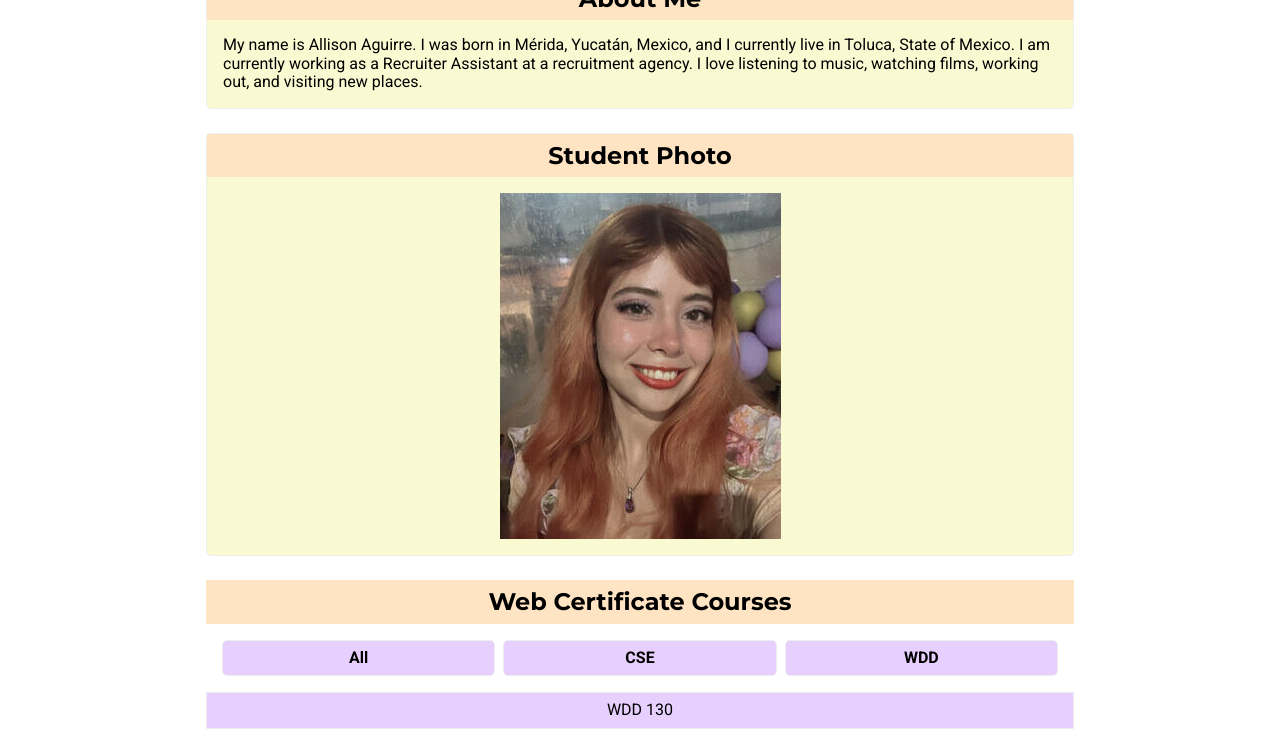
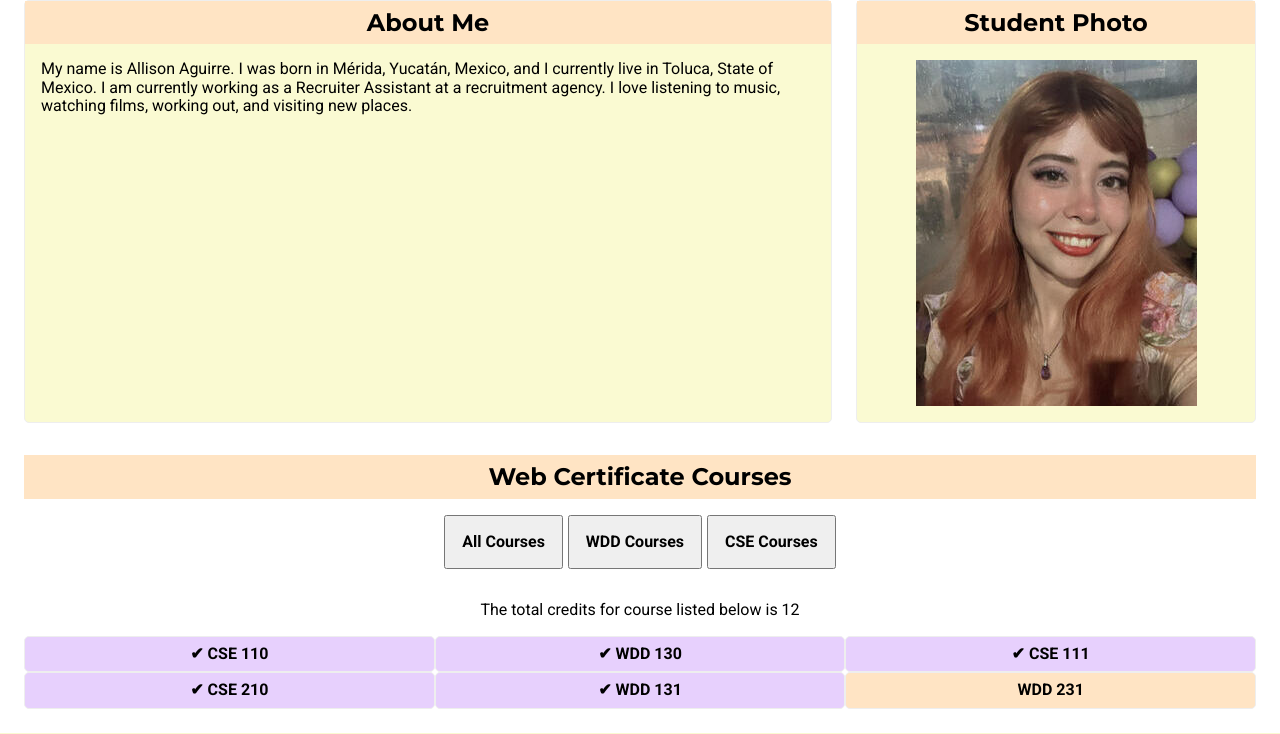
Before and after one commit to allisonAG/wdd231, a plain HTML site: page index.html in a window 1280 px wide. Shown: the part 171-905 px from the top of the page. Drawn offline with Linux system fonts and the light colour scheme; files that its build step writes are made by us from their sources.

Commit message:
home page changes

```diff
--- a/index.html
+++ b/index.html
@@ -32,6 +32,7 @@
     <main>
         <h1>Home</h1>
         <div class="cards">
+            <div class="me-section">
                 <section class="me">
                     <h2>About Me</h2>
                     <p>My name is Allison Aguirre. I was born in Mérida, Yucatán, Mexico, and I currently
@@ -42,23 +43,19 @@
                     <h2>Student Photo</h2>
                     <img src="images/allison.jpg" alt="My photo">
                 </section>
+            </div>
             <section class="courses">
                 <h2>Web Certificate Courses</h2>
-                <div class="cert">
-                    <a href="#">All</a>
-                    <a href="#">CSE</a>
-                    <a href="#">WDD</a>
+                <div class="buttons">
+                    <button id="all">All Courses</button>
+                    <button id="wdd">WDD Courses</button>
+                    <button id="cse">CSE Courses</button>
                 </div>
-                <div class="courses-list">
-                    <ul>
-                        <li>WDD 130</li>
-                        <li>WDD 131</li>
-                        <li>WDD 231</li>
-                    </ul>
-                    <p>The total credits for course listed above is 6</p>
-                </div>
+                <p id="credits"></p>
+                <div id="certification"></div>
             </section>
         </div>
+
     </main>
     <footer>
         <div class="social">
--- a/scripts/course.js
+++ b/scripts/course.js
@@ -0,0 +1,132 @@
+const courses = [
+    {
+        subject: 'CSE',
+        number: 110,
+        title: 'Introduction to Programming',
+        credits: 2,
+        certificate: 'Web and Computer Programming',
+        description: 'This course will introduce students to programming. It will introduce the building blocks of programming languages (variables, decisions, calculations, loops, array, and input/output) and use them to solve problems.',
+        technology: [
+            'Python'
+        ],
+        completed: true
+    },
+    {
+        subject: 'WDD',
+        number: 130,
+        title: 'Web Fundamentals',
+        credits: 2,
+        certificate: 'Web and Computer Programming',
+        description: 'This course introduces students to the World Wide Web and to careers in web site design and development. The course is hands on with students actually participating in simple web designs and programming. It is anticipated that students who complete this course will understand the fields of web design and development and will have a good idea if they want to pursue this degree as a major.',
+        technology: [
+            'HTML',
+            'CSS'
+        ],
+        completed: true
+    },
+    {
+        subject: 'CSE',
+        number: 111,
+        title: 'Programming with Functions',
+        credits: 2,
+        certificate: 'Web and Computer Programming',
+        description: 'CSE 111 students become more organized, efficient, and powerful computer programmers by learning to research and call functions written by others; to write, call , debug, and test their own functions; and to handle errors within functions. CSE 111 students write programs with functions to solve problems in many disciplines, including business, physical science, human performance, and humanities.',
+        technology: [
+            'Python'
+        ],
+        completed: true
+    },
+    {
+        subject: 'CSE',
+        number: 210,
+        title: 'Programming with Classes',
+        credits: 2,
+        certificate: 'Web and Computer Programming',
+        description: 'This course will introduce the notion of classes and objects. It will present encapsulation at a conceptual level. It will also work with inheritance and polymorphism.',
+        technology: [
+            'C#'
+        ],
+        completed: true
+    },
+    {
+        subject: 'WDD',
+        number: 131,
+        title: 'Dynamic Web Fundamentals',
+        credits: 2,
+        certificate: 'Web and Computer Programming',
+        description: 'This course builds on prior experience in Web Fundamentals and programming. Students will learn to create dynamic websites that use JavaScript to respond to events, update content, and create responsive user experiences.',
+        technology: [
+            'HTML',
+            'CSS',
+            'JavaScript'
+        ],
+        completed: true
+    },
+    {
+        subject: 'WDD',
+        number: 231,
+        title: 'Frontend Web Development I',
+        credits: 2,
+        certificate: 'Web and Computer Programming',
+        description: 'This course builds on prior experience with Dynamic Web Fundamentals and programming. Students will focus on user experience, accessibility, compliance, performance optimization, and basic API usage.',
+        technology: [
+            'HTML',
+            'CSS',
+            'JavaScript'
+        ],
+        completed: false
+    }
+]
+
+createCoursesCard(courses);
+
+// Courses buttons
+
+const all = document.getElementById('all');
+const wdd = document.getElementById('wdd');
+const cse = document.getElementById('cse');
+
+all.addEventListener('click', () => {
+    createCoursesCard(courses)
+});
+
+wdd.addEventListener('click', () => {
+    createCoursesCard(courses.filter(course =>
+        course.subject === "WDD"
+    ))
+});
+
+cse.addEventListener('click', () => {
+    createCoursesCard(courses.filter(course =>
+        course.subject === "CSE"
+    ))
+});
+
+function createCoursesCard(courses) {
+    document.getElementById('certification').innerHTML = "";
+    courses.forEach(course => {
+        const card = document.createElement('div');
+        card.classList.add('cert');
+
+        // Completed courses classes
+        if (course.completed) {
+            card.classList.add('completed');
+        }
+        else {
+            card.classList.add('not-completed');
+        }
+
+        const ul = document.createElement('ul');
+
+        const subjectLi = document.createElement('li');
+        subjectLi.innerHTML = `${course.subject} ${course.number}`;
+
+        ul.appendChild(subjectLi);
+        card.appendChild(ul);
+
+        document.getElementById('certification').appendChild(card);
+    });
+
+    const totalCredits = courses.reduce((sum, course) => sum + course.credits, 0);
+    document.getElementById('credits').innerHTML = `The total credits for course listed below is ${totalCredits}`;
+}
--- a/scripts/date.js
+++ b/scripts/date.js
@@ -0,0 +1,8 @@
+const year = document.querySelector('#currentyear');
+const lastModified = document.querySelector('#lastModified');
+
+const today = new Date();
+
+year.innerHTML = today.getFullYear();
+
+lastModified.innerHTML = `Last Modified: ${document.lastModified}`;
--- /dev/null
+++ b/styles/larger.css
@@ -0,0 +1,24 @@
+@media only screen and (min-width: 38rem) {
+    .hamburger {
+        display: none;
+    }
+
+    .navigation {
+        display: block;
+    }
+
+    .navigation ul {
+        display: flex;
+    }
+
+    .me-section {
+        grid-template-columns: auto 400px;
+        gap: 1.5rem;
+    }
+
+    #certification {
+        display: grid;
+        grid-template-columns: repeat(auto-fit, minmax(390px, 1fr));
+
+    }
+}
--- a/styles/small.css
+++ b/styles/small.css
@@ -17,6 +17,12 @@ h2 {
 
 body {
     font-family: 'Roboto', sans-serif;
+
+}
+
+main {
+    padding: 1.5rem;
+    margin: 0 auto;
 }
 
 header {
@@ -84,17 +90,18 @@ header span {
     text-decoration: underline;
 }
 
-.cards {
-    margin: 0 auto;
+
+
+.cards h2 {
+    background-color: bisque;
+    padding: 0.5rem;
+}
+
+.me-section {
     display: grid;
     grid-template-columns: 1fr;
-    gap: 1.5rem;
-    margin: 1rem;
-}
-
-.cards section h2 {
-    background-color: bisque;
-    padding: 0.5rem;
+    gap: 1rem;
+    margin-bottom: 2rem;
 }
 
 .me {
@@ -105,43 +112,69 @@ header span {
 
 .me img {
     display: block;
+    padding: 1rem;
+    height: auto;
+    max-width: 100%;
     margin: 0 auto;
-    padding: 1rem 0;
 }
 
 .me p {
     padding: 1rem;
 }
 
+
+/* Web Certificate Courses*/
+
+.buttons {
+    display: flex;
+    justify-content: center;
+    gap: 5px;
+    padding: 1rem;
+}
+
+.buttons button {
+    padding: 1rem;
+    font-weight: bold;
+}
+
 .courses {
+    display: grid;
+    grid-template-columns: 1fr;
+}
+
+#certification {
     text-align: center;
 }
 
-.cert {
-    display: grid;
-    grid-template-columns: 1fr 1fr 1fr;
-    padding: 1rem;
-    gap: 8px;
-}
-
-.cert a {
+.cert ul li {
+    list-style: none;
     text-decoration: none;
     color: black;
-    background-color: rgb(231, 208, 253);;
     padding: .5rem;
     border: solid 1px #eee;
     border-radius: 5px;
     font-weight: bold;
 }
 
-.courses-list ul li {
-    list-style: none;
-    padding: .5rem;
+.cert.completed ul li {
     background-color: rgb(231, 208, 253);
-    margin-bottom: .5rem;
-    border: solid 1px #eee;
 }
 
+.cert.completed li::before {
+    content: "\2714\0020";
+}
+
+.cert.not-completed ul li {
+    background-color: bisque;
+}
+
+#credits {
+    text-align: center;
+    margin: 1rem;
+}
+
+
+/*Footer*/
 footer {
     background-color: lightgoldenrodyellow;
     text-align: center;
```
Lines whose indentation alone changed are shown as unchanged.
